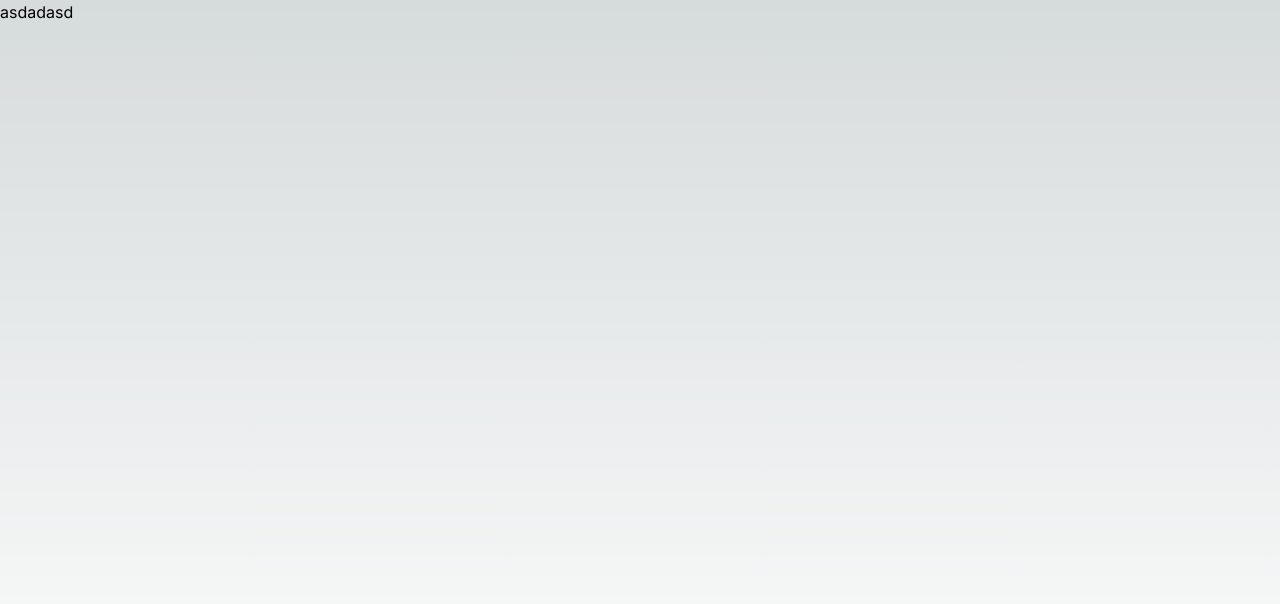
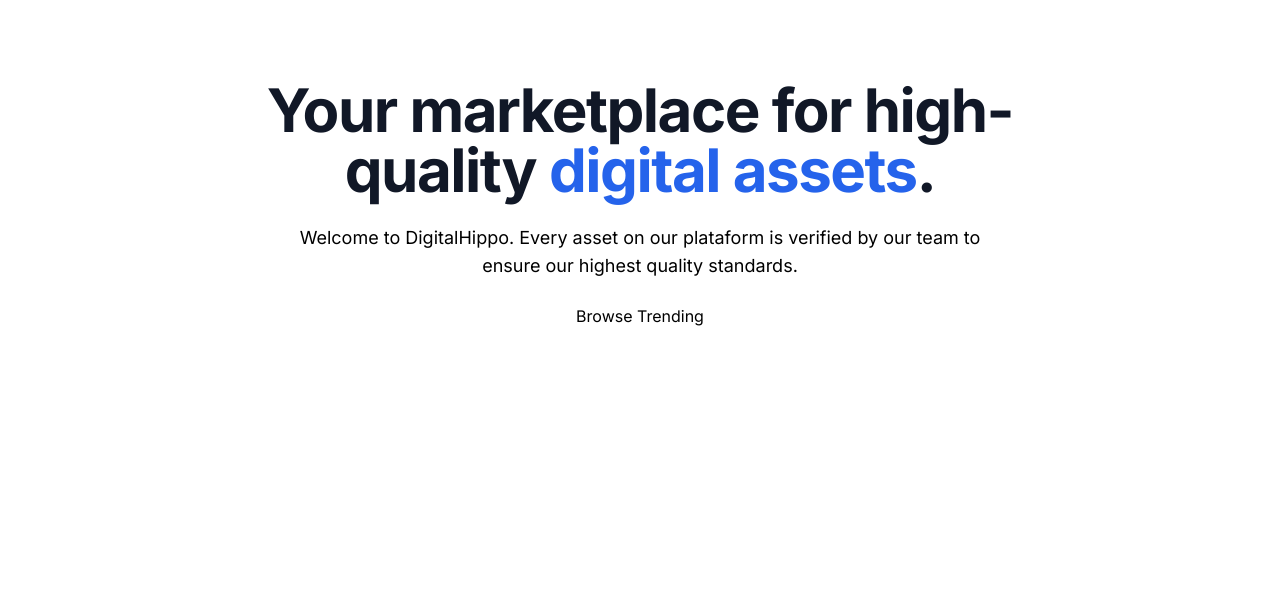
Before and after one commit to swxtz/digitalhippo, a Next.js app: page / in a window 1280 px wide. Shown: the top 604 px of the page. Built offline with nearby package versions, Linux system fonts and the light colour scheme.

Commit message:
feat: add button component ui

```diff
--- a/package.json
+++ b/package.json
@@ -9,6 +9,7 @@
     "lint": "next lint"
   },
   "dependencies": {
+    "@radix-ui/react-slot": "^1.0.2",
     "class-variance-authority": "^0.7.0",
     "clsx": "^2.0.0",
     "lucide-react": "^0.292.0",
--- a/src/app/globals.css
+++ b/src/app/globals.css
@@ -2,26 +2,60 @@
 @tailwind components;
 @tailwind utilities;
 
-:root {
-  --foreground-rgb: 0, 0, 0;
-  --background-start-rgb: 214, 219, 220;
-  --background-end-rgb: 255, 255, 255;
-}
 
-@media (prefers-color-scheme: dark) {
-  :root {
-    --foreground-rgb: 255, 255, 255;
-    --background-start-rgb: 0, 0, 0;
-    --background-end-rgb: 0, 0, 0;
+@layer base {
+    :root {
+      --background: 0 0% 100%;
+      --foreground: 222.2 84% 4.9%;
+      --card: 0 0% 100%;
+      --card-foreground: 222.2 84% 4.9%;
+      --popover: 0 0% 100%;
+      --popover-foreground: 222.2 84% 4.9%;
+      --primary: 221.2 83.2% 53.3%;
+      --primary-foreground: 210 40% 98%;
+      --secondary: 210 40% 96.1%;
+      --secondary-foreground: 222.2 47.4% 11.2%;
+      --muted: 210 40% 96.1%;
+      --muted-foreground: 215.4 16.3% 46.9%;
+      --accent: 210 40% 96.1%;
+      --accent-foreground: 222.2 47.4% 11.2%;
+      --destructive: 0 84.2% 60.2%;
+      --destructive-foreground: 210 40% 98%;
+      --border: 214.3 31.8% 91.4%;
+      --input: 214.3 31.8% 91.4%;
+      --ring: 221.2 83.2% 53.3%;
+      --radius: 0.5rem;
+    }
+
+    .dark {
+      --background: 222.2 84% 4.9%;
+      --foreground: 210 40% 98%;
+      --card: 222.2 84% 4.9%;
+      --card-foreground: 210 40% 98%;
+      --popover: 222.2 84% 4.9%;
+      --popover-foreground: 210 40% 98%;
+      --primary: 217.2 91.2% 59.8%;
+      --primary-foreground: 222.2 47.4% 11.2%;
+      --secondary: 217.2 32.6% 17.5%;
+      --secondary-foreground: 210 40% 98%;
+      --muted: 217.2 32.6% 17.5%;
+      --muted-foreground: 215 20.2% 65.1%;
+      --accent: 217.2 32.6% 17.5%;
+      --accent-foreground: 210 40% 98%;
+      --destructive: 0 62.8% 30.6%;
+      --destructive-foreground: 210 40% 98%;
+      --border: 217.2 32.6% 17.5%;
+      --input: 217.2 32.6% 17.5%;
+      --ring: 224.3 76.3% 48%;
+    }
   }
-}
 
-body {
-  color: rgb(var(--foreground-rgb));
-  background: linear-gradient(
-      to bottom,
-      transparent,
-      rgb(var(--background-end-rgb))
-    )
-    rgb(var(--background-start-rgb));
-}
+
+/* @layer base {
+  * {
+    @apply border-border;
+  }
+  body {
+    @apply bg-background text-foreground;
+  }
+} */
--- a/src/app/layout.tsx
+++ b/src/app/layout.tsx
@@ -18,9 +18,14 @@
     return (
         <html lang="en" className="h-full">
             <body
-        className={cn("relative h-full font-sans antialiased", inter.className)}
+                className={cn(
+                    "relative h-full font-sans antialiased",
+                    inter.className
+                )}
             >
-        {children}
+                <main className="relative flex flex-col min-h-screen">
+                    <div className="flex-grow flex-1">{children}</div>
+                </main>
             </body>
         </html>
     );
--- a/src/app/page.tsx
+++ b/src/app/page.tsx
@@ -1,5 +1,23 @@
-import Image from "next/image";
+import { MaxWidthWrapper } from "@/components/MaxWidthWrapper";
+import Link from "next/link";
 
 export default function Home() {
-    return <h1>asdadasd</h1>;
+    return (
+        <MaxWidthWrapper>
+            <div className="py-20 mx-auto text-center flex flex-col items-center max-w-3xl">
+                <h1 className="text-4xl font-bold tracking-tight text-gray-900 sm:text-6xl">
+                    Your marketplace for high-quality{" "}
+                    <span className="text-blue-600">digital assets</span>.
+                </h1>
+                <p className="mt-6 text-lg max-w-prose text-muded-foreground">
+                    Welcome to DigitalHippo. Every asset on our plataform is
+                    verified by our team to ensure our highest quality
+                    standards.
+                </p>
+                <div className="flex flex-col sm:flex-row gap-4 mt-6">
+                    <Link href="/products" >Browse Trending</Link>
+                </div>
+            </div>
+        </MaxWidthWrapper>
+    );
 }
--- /dev/null
+++ b/src/components/MaxWidthWrapper.tsx
@@ -0,0 +1,15 @@
+import { cn } from "@/lib/utils";
+import { ReactNode } from "react";
+
+interface MaxWidthWrapperProps {
+    children: ReactNode;
+    className?: string;
+}
+
+export function MaxWidthWrapper({ children, className }: MaxWidthWrapperProps) {
+    return (
+        <div className={cn("mx-auto w-full max-w-screen-xl px-2.5 md:px-20", className)}>
+            {children}
+        </div>
+    );
+}
--- /dev/null
+++ b/src/components/ui/button.tsx
@@ -0,0 +1,56 @@
+import * as React from "react"
+import { Slot } from "@radix-ui/react-slot"
+import { cva, type VariantProps } from "class-variance-authority"
+
+import { cn } from "@/lib/utils"
+
+const buttonVariants = cva(
+  "inline-flex items-center justify-center whitespace-nowrap rounded-md text-sm font-medium ring-offset-background transition-colors focus-visible:outline-none focus-visible:ring-2 focus-visible:ring-ring focus-visible:ring-offset-2 disabled:pointer-events-none disabled:opacity-50",
+  {
+    variants: {
+      variant: {
+        default: "bg-primary text-primary-foreground hover:bg-primary/90",
+        destructive:
+          "bg-destructive text-destructive-foreground hover:bg-destructive/90",
+        outline:
+          "border border-input bg-background hover:bg-accent hover:text-accent-foreground",
+        secondary:
+          "bg-secondary text-secondary-foreground hover:bg-secondary/80",
+        ghost: "hover:bg-accent hover:text-accent-foreground",
+        link: "text-primary underline-offset-4 hover:underline",
+      },
+      size: {
+        default: "h-10 px-4 py-2",
+        sm: "h-9 rounded-md px-3",
+        lg: "h-11 rounded-md px-8",
+        icon: "h-10 w-10",
+      },
+    },
+    defaultVariants: {
+      variant: "default",
+      size: "default",
+    },
+  }
+)
+
+export interface ButtonProps
+  extends React.ButtonHTMLAttributes<HTMLButtonElement>,
+    VariantProps<typeof buttonVariants> {
+  asChild?: boolean
+}
+
+const Button = React.forwardRef<HTMLButtonElement, ButtonProps>(
+  ({ className, variant, size, asChild = false, ...props }, ref) => {
+    const Comp = asChild ? Slot : "button"
+    return (
+      <Comp
+        className={cn(buttonVariants({ variant, size, className }))}
+        ref={ref}
+        {...props}
+      />
+    )
+  }
+)
+Button.displayName = "Button"
+
+export { Button, buttonVariants }
--- a/src/globals.css
+++ /dev/null
@@ -1,76 +0,0 @@
-@tailwind base;
-@tailwind components;
-@tailwind utilities;
-
-@layer base {
-  :root {
-    --background: 0 0% 100%;
-    --foreground: 222.2 84% 4.9%;
-
-    --card: 0 0% 100%;
-    --card-foreground: 222.2 84% 4.9%;
-
-    --popover: 0 0% 100%;
-    --popover-foreground: 222.2 84% 4.9%;
-
-    --primary: 222.2 47.4% 11.2%;
-    --primary-foreground: 210 40% 98%;
-
-    --secondary: 210 40% 96.1%;
-    --secondary-foreground: 222.2 47.4% 11.2%;
-
-    --muted: 210 40% 96.1%;
-    --muted-foreground: 215.4 16.3% 46.9%;
-
-    --accent: 210 40% 96.1%;
-    --accent-foreground: 222.2 47.4% 11.2%;
-
-    --destructive: 0 84.2% 60.2%;
-    --destructive-foreground: 210 40% 98%;
-
-    --border: 214.3 31.8% 91.4%;
-    --input: 214.3 31.8% 91.4%;
-    --ring: 222.2 84% 4.9%;
-
-    --radius: 0.5rem;
-  }
-
-  .dark {
-    --background: 222.2 84% 4.9%;
-    --foreground: 210 40% 98%;
-
-    --card: 222.2 84% 4.9%;
-    --card-foreground: 210 40% 98%;
-
-    --popover: 222.2 84% 4.9%;
-    --popover-foreground: 210 40% 98%;
-
-    --primary: 210 40% 98%;
-    --primary-foreground: 222.2 47.4% 11.2%;
-
-    --secondary: 217.2 32.6% 17.5%;
-    --secondary-foreground: 210 40% 98%;
-
-    --muted: 217.2 32.6% 17.5%;
-    --muted-foreground: 215 20.2% 65.1%;
-
-    --accent: 217.2 32.6% 17.5%;
-    --accent-foreground: 210 40% 98%;
-
-    --destructive: 0 62.8% 30.6%;
-    --destructive-foreground: 210 40% 98%;
-
-    --border: 217.2 32.6% 17.5%;
-    --input: 217.2 32.6% 17.5%;
-    --ring: 212.7 26.8% 83.9%;
-  }
-}
-
-@layer base {
-  * {
-    @apply border-border;
-  }
-  body {
-    @apply bg-background text-foreground;
-  }
-}
```
Also changed, not shown: 2 other files (tests, documents, lock files or other folders). Lines whose indentation alone changed are shown as unchanged.
